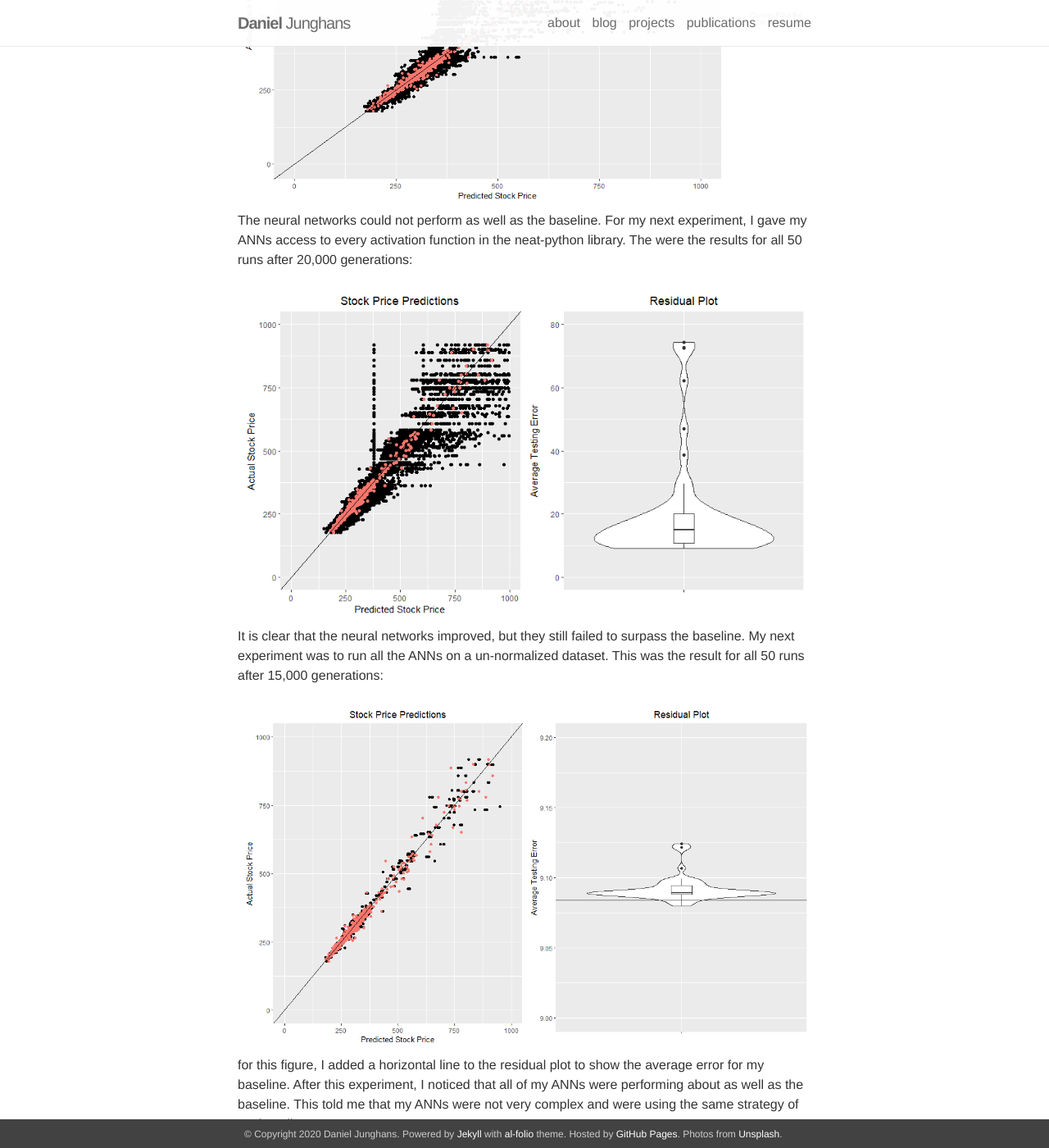
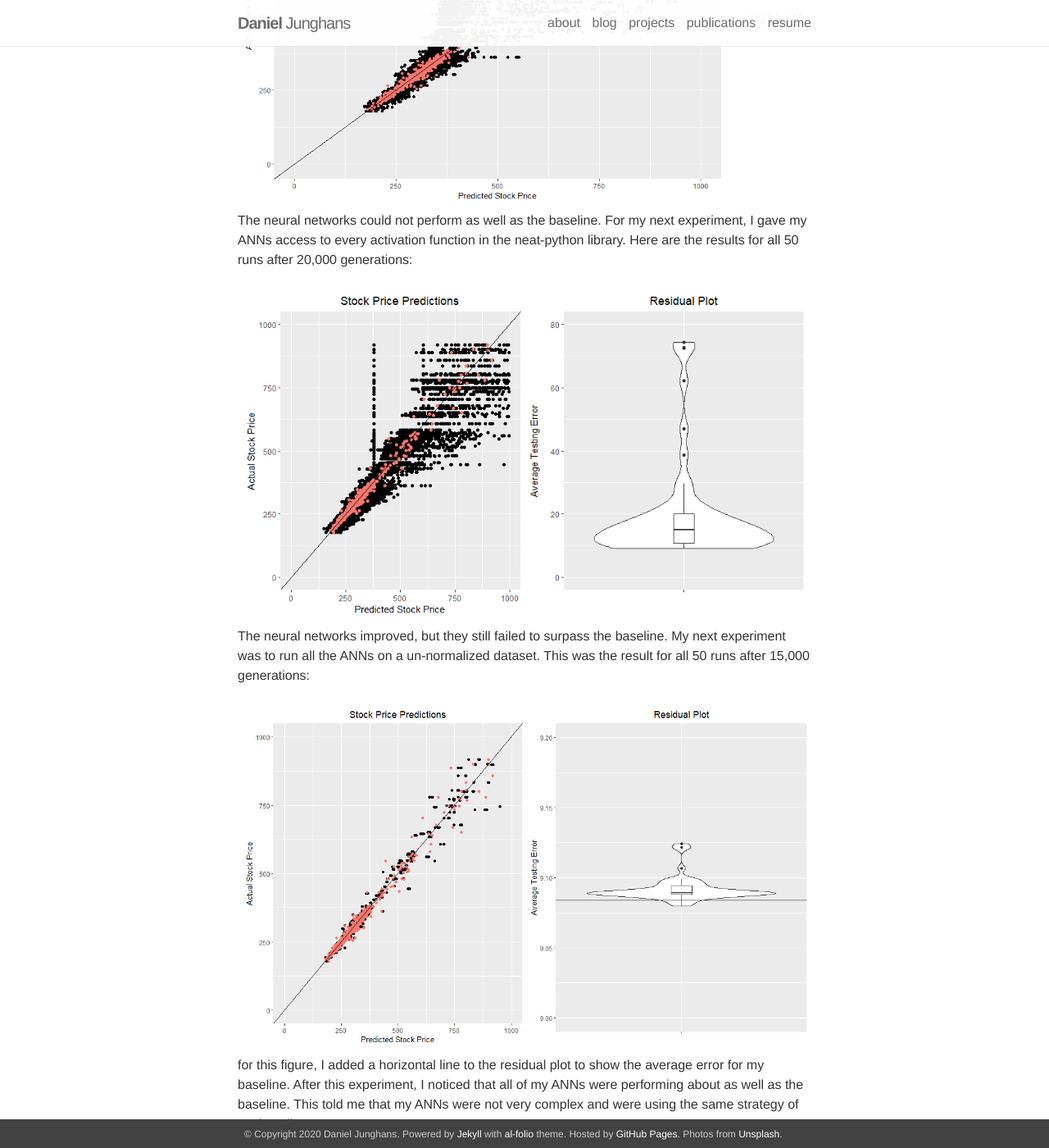
Before and after one commit to DanielJunghans/danieljunghans.github.io, a Jekyll site: the page built from _projects/1_project.markdown, in a window 1280 px wide and 1400 px high, scrolled down 1524 px. Shown: the whole window at 82% size. Built offline with Jekyll 4.4.1, drawn with Linux system fonts in a browser that asks for light colours; nearby versions of some CDN libraries.

Commit message:
fixed grammar mistake

```diff
--- a/_projects/1_project.markdown
+++ b/_projects/1_project.markdown
@@ -34,11 +34,11 @@ My first experiment was to see if my ANNs could predict the closing stock price
 <div class="img">
     <img class="col three" src="{{ site.baseurl }}/assets/img/graph1.PNG">
 </div>
-The neural networks could not perform as well as the baseline. For my next experiment, I gave my ANNs access to every activation function in the neat-python library. The were the results for all 50 runs after 20,000 generations:
+The neural networks could not perform as well as the baseline. For my next experiment, I gave my ANNs access to every activation function in the neat-python library. Here are the results for all 50 runs after 20,000 generations:
 <div class="img">
     <img class="col three" src="{{ site.baseurl }}/assets/img/graph2.PNG">
 </div>
-It is clear that the neural networks improved, but they still failed to surpass the baseline. My next experiment was to run all the ANNs on a un-normalized dataset. This was the result for all 50 runs after 15,000 generations:
+The neural networks improved, but they still failed to surpass the baseline. My next experiment was to run all the ANNs on a un-normalized dataset. This was the result for all 50 runs after 15,000 generations:
 
 <div class="img">
     <img class="col three" src="{{ site.baseurl }}/assets/img/graph3.PNG">
--- a/_projects/2_project.markdown
+++ b/_projects/2_project.markdown
@@ -8,7 +8,7 @@ img: /assets/img/graph6.PNG
 
 <br />
 <p style="text-align: center;"><font size="+3">Introduction</font></p>
-In May of 2020, I completed my first financial accounting course at Michigan State University's Broad college of business. This course motivated me to learn more about the inner mechanisms and cashflows of businesses. I started to look through company financial statements on yahoo finance but was quickly overwhelmed. The amount of time needed to look through financial statements and to calculate financial ratios was enormous. After discovering this problem, I started this project in the hopes of building a tool that would help me more effectively  research securities.
+In May of 2020, I completed my first financial accounting course at Michigan State University's Broad college of business. This course motivated me to learn more about the inner mechanisms and cashflows of businesses. I started to look through company financial statements on yahoo finance but was quickly overwhelmed. The amount of time needed to look through financial statements and to calculate financial ratios was enormous. After discovering this problem, I started this project in the hopes of building a tool that would help me more effectively research securities.
 
 
 <p style="text-align: center;"><font size="+3">The Tool</font></p>
```
Also changed, not shown: other parts of _projects/2_project.markdown (+1 -1 lines).
